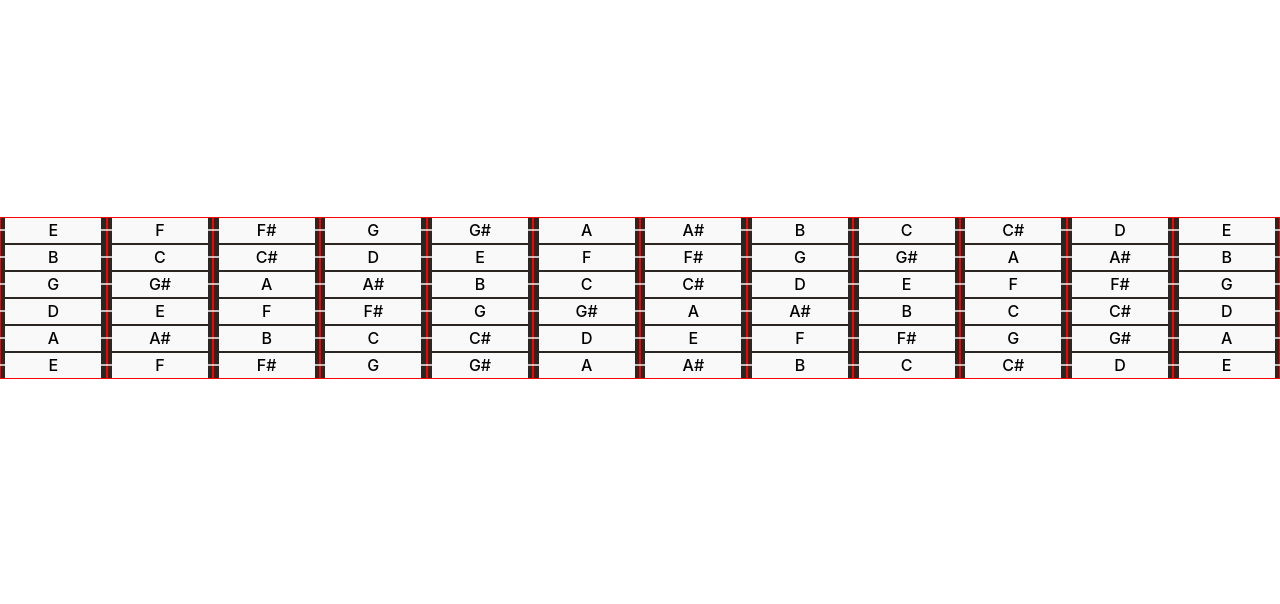
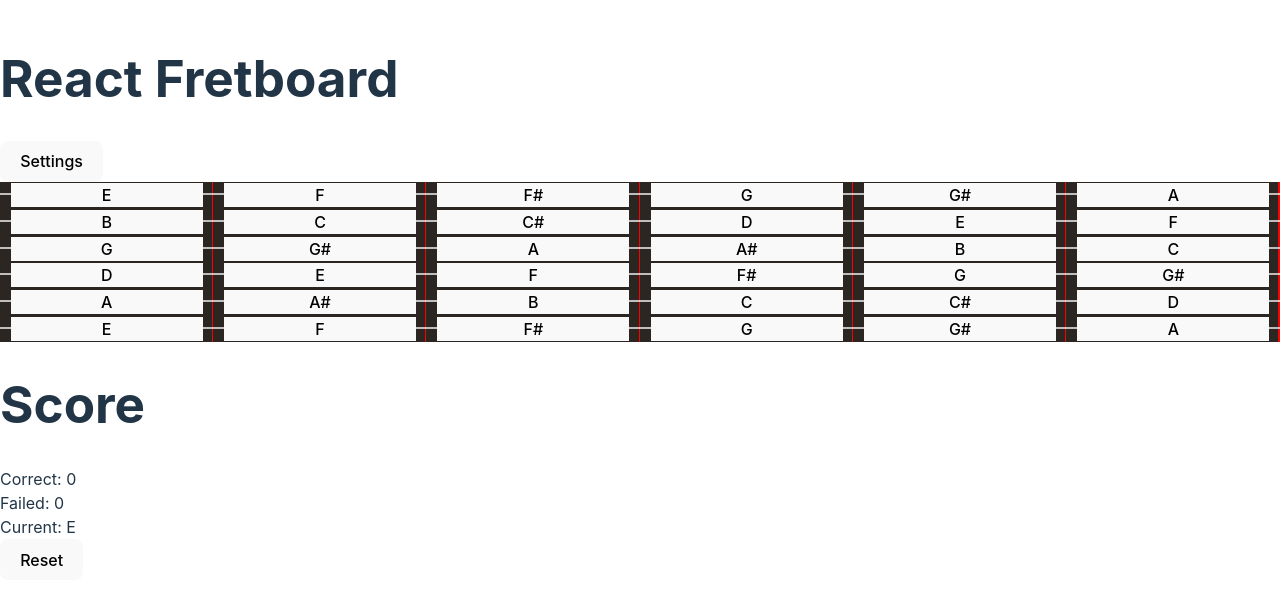
Before and after one commit to pmarcanol/fretmemo, a React (Vite) app: page / in a window 1280 px wide. Shown: the part 102-706 px from the top of the page. Built offline with nearby package versions, Linux system fonts and the light colour scheme.

Commit message:
Update game layout

```diff
--- a/package.json
+++ b/package.json
@@ -10,9 +10,11 @@
     "preview": "vite preview"
   },
   "dependencies": {
+    "clsx": "^2.0.0",
     "immer": "^10.0.3",
     "react": "^18.2.0",
-    "react-dom": "^18.2.0"
+    "react-dom": "^18.2.0",
+    "recoil": "^0.7.7"
   },
   "devDependencies": {
     "@types/react": "^18.2.43",
--- a/src/App.tsx
+++ b/src/App.tsx
@@ -1,10 +1,29 @@
 import "./App.css";
 import { Fretboard } from "./fretboard/Fretboard";
+import { useRecoilState } from "recoil";
+import { Settings } from "./Settings";
+import { gameSettings } from "./stores";
+import { Score } from "./Score";
+import { useGame } from "./useGame";
 
 function App() {
+  const [settings, setSettings] = useRecoilState(gameSettings);
+  const { resetGame } = useGame();
   return (
     <>
-      <Fretboard />
+      <h1>React Fretboard</h1>
+      <button
+        onClick={() =>
+          setSettings((prev) => ({ ...prev, showSettings: !prev.showSettings }))
+        }
+      >
+        Settings
+      </button>
+      {settings.showSettings && <Settings />}
+
+      <Fretboard startFret={0} endFret={settings.frets} />
+      <Score />
+      <button onClick={resetGame}>Reset</button>
     </>
   );
 }
--- /dev/null
+++ b/src/Score.tsx
@@ -0,0 +1,16 @@
+import React from "react";
+import { gameState } from "./stores";
+import { useRecoilState } from "recoil";
+
+export function Score() {
+  const [game] = useRecoilState(gameState);
+
+  return (
+    <div>
+      <h1>Score</h1>
+      <div>Correct: {game.correctAnswers}</div>
+      <div>Failed: {game.wrongAnswers}</div>
+      <div>Current: {game.currentQuestion}</div>
+    </div>
+  );
+}
--- /dev/null
+++ b/src/Settings.tsx
@@ -0,0 +1,36 @@
+import { useRecoilState } from "recoil";
+import { gameSettings } from "./stores";
+
+export function Settings() {
+  const [settings, setSettings] = useRecoilState(gameSettings);
+
+  return (
+    <form
+      onSubmit={(e) => {
+        e.preventDefault();
+        const target: {
+          frets: { value: string };
+          showNotes: { checked: boolean };
+        } = e.target;
+        setSettings((prev) => ({
+          ...prev,
+          frets: Number(target.frets.value),
+          showNotes: target.showNotes.checked,
+        }));
+      }}
+    >
+      <label htmlFor="frets">Frets</label>
+      <input
+        type="number"
+        id="frets"
+        max={12}
+        min={0}
+        defaultValue={settings.frets}
+      />
+      <label htmlFor="showNotes">Show Notes:</label>
+      <input type="checkbox" id="showNotes" />
+
+      <button type="submit">Submit</button>
+    </form>
+  );
+}
--- a/src/fretboard/Fretboard.tsx
+++ b/src/fretboard/Fretboard.tsx
@@ -1,15 +1,25 @@
-import { useFretboard } from "./useFretboard";
+import { useFretboard } from "../useFretboard";
 import "./fretboard.css";
 import { Fret } from "../utiils";
+import { useRecoilState } from "recoil";
+import clsx from "clsx";
+import { gameSettings } from "../stores";
+import { useGame } from "../useGame";
+import { useEffect } from "react";
 
 export function Fretboard() {
-  const { fretboard } = useFretboard({});
+  const { fretboard } = useFretboard();
+  const [settings] = useRecoilState(gameSettings);
 
-  console.log(fretboard);
+  const { frets, strings } = settings;
+  useEffect(() => {
+    document.documentElement.style.setProperty("--fretboard-size", `${frets}`);
+  }, [frets]);
+
   return (
     <div className="fretboard">
-      <Strings strings={6} fretboard={fretboard} />
-      <Frets frets={12} />
+      <Strings strings={strings} fretboard={fretboard} />
+      <Frets frets={frets + 1} />
     </div>
   );
 }
@@ -46,12 +56,16 @@ function String({ notes }: { notes: Fret[] }) {
 }
 
 function FretNote({ fretNote }: { fretNote: Fret }) {
+  const [settings] = useRecoilState(gameSettings);
+  const { onAnswer } = useGame();
+
   return (
-    <div className="note">
-      <button onClick={() => console.log(fretNote)}>{fretNote.note}</button>
+    <div className={clsx({ note: true, hidden: !settings.showNotes })}>
+      <button onClick={() => onAnswer(fretNote)}>{fretNote.note}</button>
     </div>
   );
 }
+
 function Frets({ frets }: { frets: number }) {
   return (
     <div className="fretboard-container">
--- a/src/fretboard/fretboard.css
+++ b/src/fretboard/fretboard.css
@@ -55,7 +55,7 @@
 .fret-element {
   height: 20vh;
   background-color: transparent;
-  border: 1px solid red;
+  border-right: 1px solid red;
   grid-template-rows: repeat(1, 1fr);
 }
 
@@ -74,3 +74,7 @@
   /* opacity: 0; */
   z-index: 1;
 }
+
+.hidden {
+  opacity: 0;
+}
--- a/src/main.tsx
+++ b/src/main.tsx
@@ -1,10 +1,13 @@
-import React from 'react'
-import ReactDOM from 'react-dom/client'
-import App from './App.tsx'
-import './index.css'
+import React from "react";
+import ReactDOM from "react-dom/client";
+import App from "./App.tsx";
+import "./index.css";
+import { RecoilRoot } from "recoil";
 
-ReactDOM.createRoot(document.getElementById('root')!).render(
+ReactDOM.createRoot(document.getElementById("root")!).render(
   <React.StrictMode>
-    <App />
-  </React.StrictMode>,
-)
+    <RecoilRoot>
+      <App />
+    </RecoilRoot>
+  </React.StrictMode>
+);
--- /dev/null
+++ b/src/stores.ts
@@ -0,0 +1,27 @@
+import { atom } from "recoil";
+import { OpenStringNotes } from "./utiils";
+
+export const gameSettings = atom({
+  key: "gameSettings", // unique ID (with respect to other atoms/selectors)
+  default: {
+    startingFret: 0,
+    frets: 6,
+    strings: 6,
+    tuning: OpenStringNotes,
+    showNotes: true,
+    showSettings: false,
+  },
+});
+
+export const defaultGameState = {
+  currentQuestion: "E",
+  correctAnswers: 0,
+  wrongAnswers: 0,
+  showAnswer: false,
+  showResult: false,
+};
+
+export const gameState = atom({
+  key: "gameState",
+  default: defaultGameState,
+});
--- a/src/fretboard/useFretboard.ts
+++ b/src/useFretboard.ts
@@ -1,27 +1,27 @@
 import { useMemo } from "react";
-import { Fret, Notes, OpenStringNotes } from "../utiils";
+import { Fret, Notes } from "./utiils";
+import { useRecoilState } from "recoil";
+import { gameSettings } from "./stores";
 
-export function useFretboard({
-  startFret = 0,
-  endFret = 12,
-  numStrings = 6,
-  tuning = OpenStringNotes,
-}): { fretboard: Fret[][] } {
+export function useFretboard(): { fretboard: Fret[][] } {
+  const [settings] = useRecoilState(gameSettings);
+
+  const { frets, strings, tuning, startingFret } = settings;
+
   const fretboard = useMemo(() => {
-    const numFrets = endFret - startFret;
-    const neck = buildNeck({ numFrets, numStrings });
+    const neck = buildNeck({ numFrets: frets, numStrings: strings });
     return neck.map((string, stringIndex) => {
       const startingNote = tuning[stringIndex];
       const startingNoteIndex = Notes.indexOf(startingNote);
       return string.map((fret, fretIndex) => {
         return {
-          fret: fretIndex + startFret,
+          fret: fretIndex + startingFret,
           string: stringIndex,
           note: Notes[(startingNoteIndex + fretIndex) % Notes.length],
         };
       });
     });
-  }, [numStrings, tuning, startFret, endFret]);
+  }, [strings, frets, tuning, startingFret]);
 
   return { fretboard };
 }
--- /dev/null
+++ b/src/useGame.tsx
@@ -0,0 +1,37 @@
+import { useRecoilState } from "recoil";
+import { defaultGameState, gameState } from "./stores";
+import { Fret, getRandomNote } from "./utiils";
+import { useFretboard } from "./useFretboard";
+
+export function useGame() {
+  const [game, setGame] = useRecoilState(gameState);
+  const { fretboard } = useFretboard();
+
+  function resetGame() {
+    setGame(defaultGameState);
+  }
+
+  function getAvailableNotes() {
+    return Array.from(
+      new Set(fretboard.flatMap((string) => string.map((fret) => fret.note)))
+    );
+  }
+
+  function onAnswer(fret: Fret) {
+    console.log(getAvailableNotes());
+    if (game.currentQuestion === fret.note) {
+      setGame((prev) => ({
+        ...prev,
+        correctAnswers: prev.correctAnswers + 1,
+        currentQuestion: getRandomNote(getAvailableNotes()),
+      }));
+    } else {
+      setGame((prev) => ({
+        ...prev,
+        wrongAnswers: prev.wrongAnswers + 1,
+      }));
+    }
+  }
+
+  return { onAnswer, resetGame };
+}
--- a/src/utiils.ts
+++ b/src/utiils.ts
@@ -33,3 +33,7 @@ export const Notes: Note[] = [
 ];
 
 export const OpenStringNotes: Note[] = ["E", "B", "G", "D", "A", "E"];
+
+export function getRandomNote(notes: Note[] = Notes) {
+  return notes[Math.floor(Math.random() * Notes.length)];
+}
```
Also changed, not shown: 1 other file (tests, documents, lock files or other folders).
